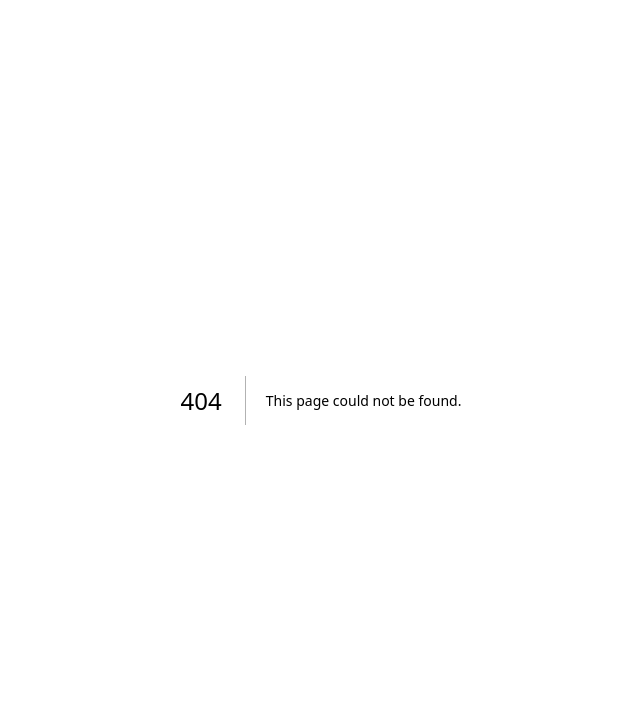
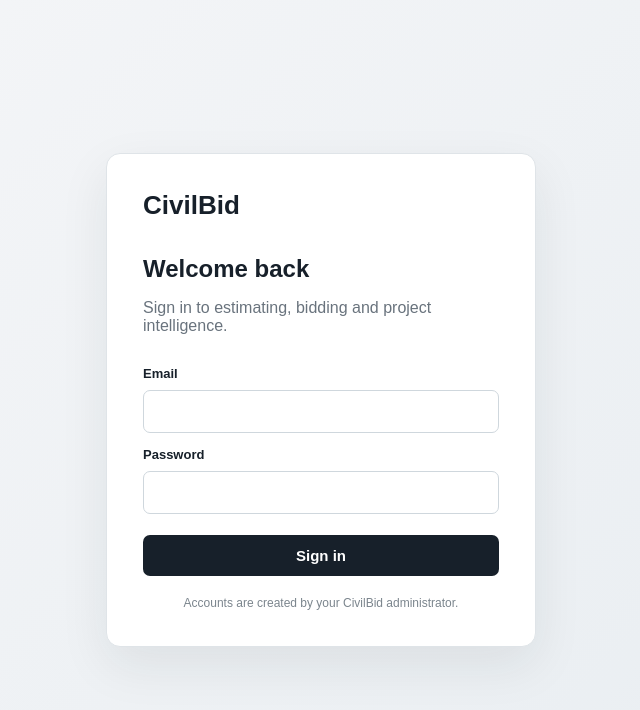
Before and after one commit to mccallumj-crypto/Civilbid2.0, a Next.js app: page /login in a window 1280 px wide. Before the commit this address had no page. Shown: the top 710 px of the page, without its empty margins (319-959 px from the left). Built offline with nearby package versions, Linux system fonts and the light colour scheme.

Commit message:
Fix login Suspense boundary

```diff
--- /dev/null
+++ b/app/login/page.tsx
@@ -0,0 +1,22 @@
+import { Suspense } from "react"
+import LoginForm from "./LoginForm"
+
+export default function LoginPage() {
+  return (
+    <Suspense
+      fallback={
+        <main
+          style={{
+            minHeight: "100vh",
+            display: "grid",
+            placeItems: "center",
+          }}
+        >
+          <p>Loading CivilBid...</p>
+        </main>
+      }
+    >
+      <LoginForm />
+    </Suspense>
+  )
+}
```
